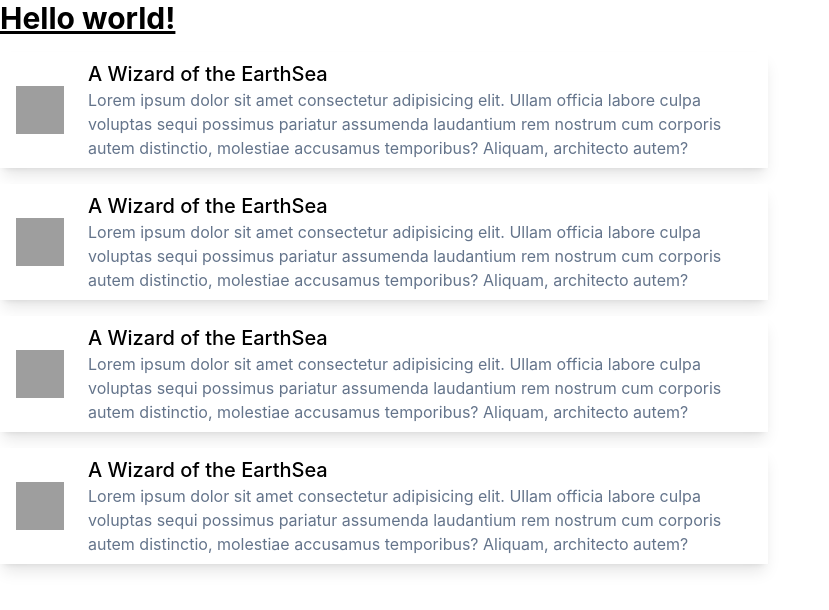
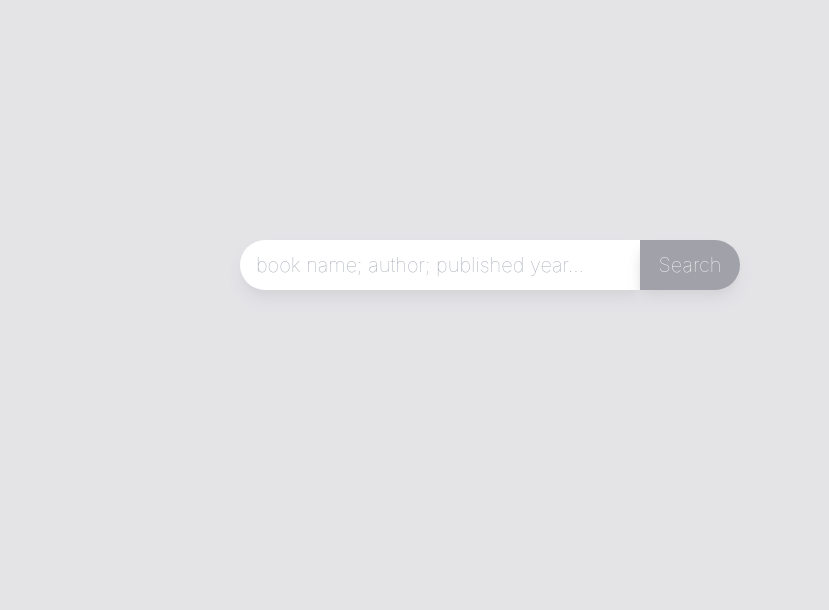
Before and after one commit to ttds2022-group32/search-frontend, a React (Create React App) app: page / in a window 1280 px wide. Shown: the top 610 px of the page, without its empty margins (0-829 px from the left). Built offline with nearby package versions, Linux system fonts and the light colour scheme; grey boxes are pictures that could not be loaded.

Commit message:
added search bar

```diff
--- /dev/null
+++ b/src/Logo.js
@@ -0,0 +1,13 @@
+/**
+ * @function Logo
+ */
+
+function Logo() {
+    return (
+        <div className="max-w-sm rounded overflow-hidden shadow-lg">
+            <img source="../public/logo192.png" alt="" className="w-full"/>
+        </div>
+    )
+}
+
+export default Logo;
--- /dev/null
+++ b/src/Search.js
@@ -0,0 +1,18 @@
+/**
+ * @function Search
+ */
+
+const Search = () => {
+    return (
+        <div className='bg-zinc-200 h-[100vh] w-[100vw]'>
+            <div className='absolute inset-60'>
+                <input className='w-[400px] h-[50px] rounded-l-full shadow-lg shadow-zinc-300 outline-none
+                font-thin text-xl px-4' placeholder='book name; author; published year...'></input>
+                <button className='h-[50px] w-[100px] bg-zinc-400 rounded-r-full text-xl font-thin
+                shadow-lg shadow-zinc-300 text-white hover:bg-zinc-500'>Search</button>
+            </div>
+        </div>
+    )
+}
+
+export default Search
--- a/src/index.js
+++ b/src/index.js
@@ -1,17 +1,14 @@
 import React from 'react';
 import ReactDOM from 'react-dom';
 import './index.css';
-import App from './App';
-import List from './List';
+import Search from './Search';
+import Logo from './Logo'
 
 
 ReactDOM.render(
   <React.StrictMode>
-    <App />
-    <List />
-    <List />
-    <List />
-    <List />
+    <Logo />
+    <Search />
   </React.StrictMode>,
   document.getElementById('root')
 );
```
